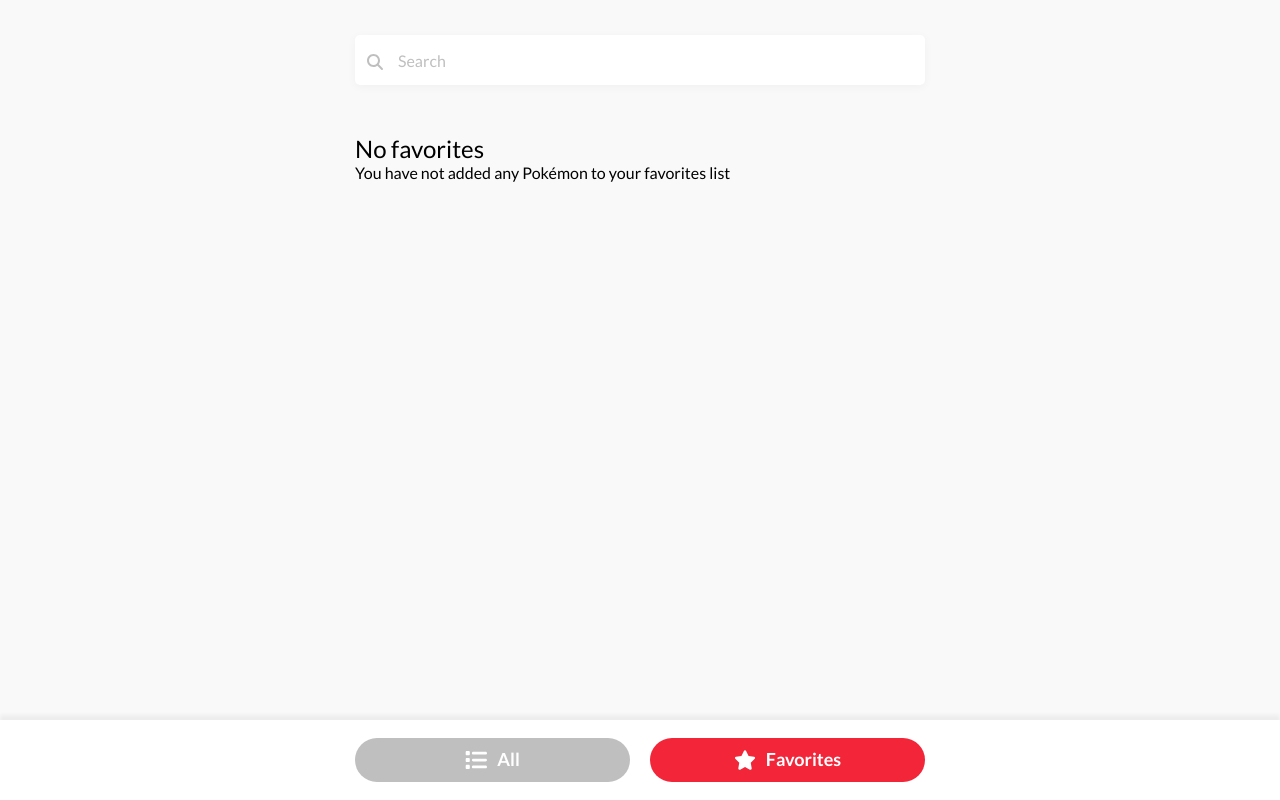
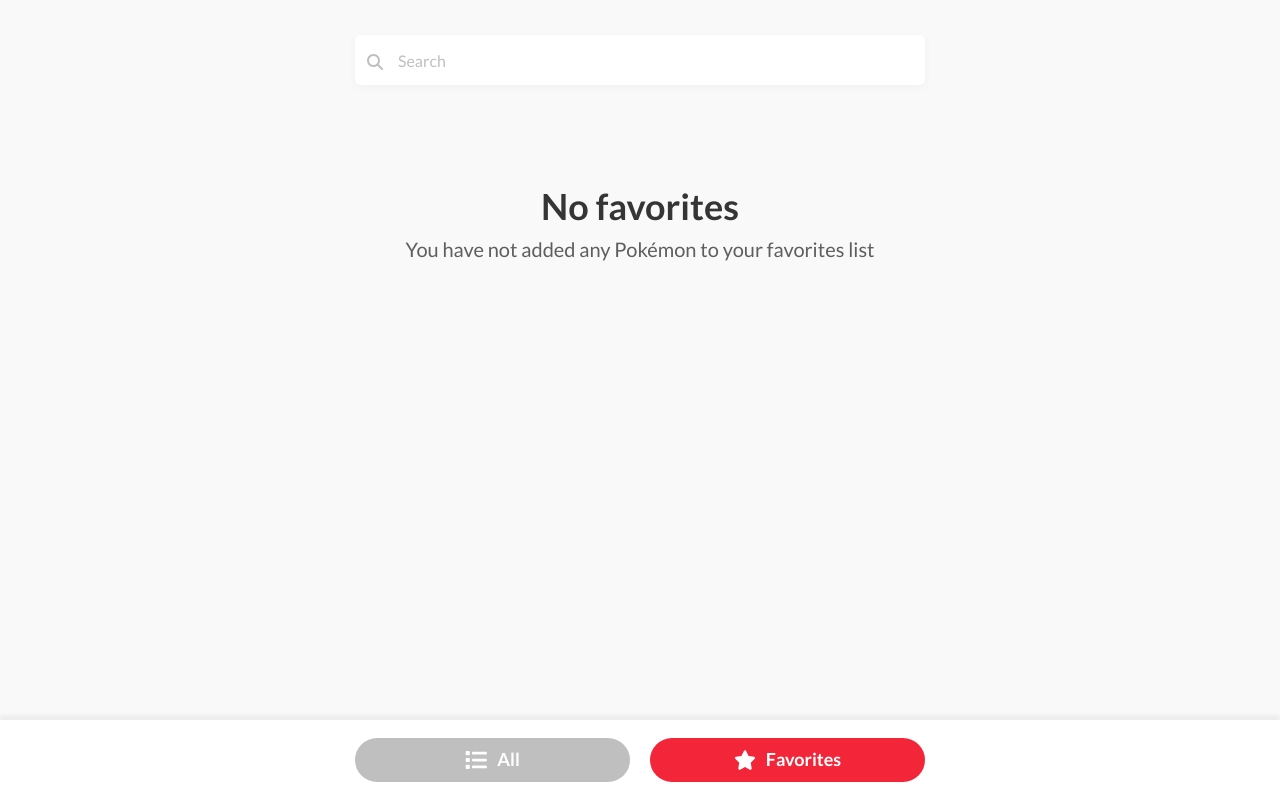
Before and after one commit to jiriberri/pokedex-challenge, a Vue app: page /pokemon-list-favorite in a window 1280 px wide. Built offline with nearby package versions, Linux system fonts and the light colour scheme.

Commit message:
small code fixes

```diff
--- a/src/assets/styles/main.css
+++ b/src/assets/styles/main.css
@@ -30,3 +30,33 @@
 body.no-scroll {
   overflow: hidden;
 }
+
+/*Spinner styles*/
+@keyframes spin {
+  0% {
+    transform: rotate(0deg);
+  }
+  100% {
+    transform: rotate(360deg);
+  }
+}
+
+.loading-spinner {
+  position: fixed;
+  top: 0;
+  left: 0;
+  width: 100%;
+  height: 100%;
+  padding-bottom: 100px;
+  background-color: #ffffff;
+  display: flex;
+  justify-content: center;
+  align-items: center;
+  z-index: 9999;
+}
+.loading-spinner img {
+  width: 50px;
+  height: 50px;
+  animation: spin 1s linear infinite; /* Apply the animation */
+  background-color: #ffffff;
+}
--- a/src/components/LoadingSpinner.vue
+++ b/src/components/LoadingSpinner.vue
@@ -7,33 +7,3 @@
 <script setup>
 import { isLoading } from '@/loadingState.js'
 </script>
-
-<style scoped>
-@keyframes spin {
-  0% {
-    transform: rotate(0deg);
-  }
-  100% {
-    transform: rotate(360deg);
-  }
-}
-
-.loading-spinner {
-  position: fixed;
-  top: 0;
-  left: 0;
-  width: 100%;
-  height: 100%;
-  padding-bottom: 100px;
-  background-color: #ffffff;
-  display: flex;
-  justify-content: center;
-  align-items: center;
-  z-index: 9999;
-}
-.loading-spinner img {
-  width: 50px;
-  height: 50px;
-  animation: spin 1s linear infinite; /* Apply the animation */
-}
-</style>
--- a/src/components/MainPage.vue
+++ b/src/components/MainPage.vue
@@ -27,4 +27,3 @@
   router.push('pokemon-list')
 }
 </script>
-<style scoped></style>
--- a/src/components/PokeList.vue
+++ b/src/components/PokeList.vue
@@ -74,6 +74,8 @@
 const router = useRouter()
 const store = useStore()
 
+const isFavorite = pokemon => store.getters.isFavorite(pokemon)
+
 onMounted(() => {
   fetchPokemon()
 })
@@ -103,8 +105,6 @@
   store.dispatch('toggleFavoritePokemon', pokemon)
 }
 
-const isFavorite = pokemon => store.getters.isFavorite(pokemon)
-
 async function showDescription(pokemon) {
   try {
     const response = await fetch(
--- a/src/components/PokeListFav.vue
+++ b/src/components/PokeListFav.vue
@@ -31,9 +31,11 @@
       </li>
     </ul>
 
-    <div v-else>
-      <h2 tabindex="0">No favorites</h2>
-      <p tabindex="0">You have not added any Pokémon to your favorites list</p>
+    <div class="error-message-container" v-else>
+      <h2 tabindex="0" class="error-title">No favorites</h2>
+      <p tabindex="0" class="error-description">
+        You have not added any Pokémon to your favorites list
+      </p>
     </div>
 
     <NavigationButtons />
@@ -55,7 +57,6 @@
 const store = useStore()
 const searchQuery = ref('')
 const favoritePokemons = computed(() => store.getters.favoritePokemons)
-// const filteredFavoritePokemons = ref([])
 const isFavorite = pokemon => store.getters.isFavorite(pokemon)
 const selectedPokemon = ref(null)
 const showPopup = ref(false)
```
